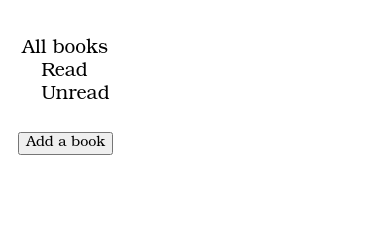
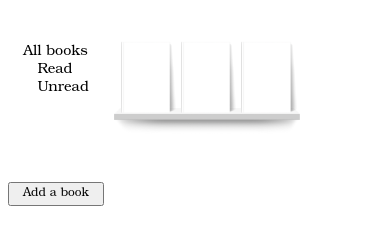
Before and after one commit to Vredina-Karedina/library, a plain HTML site: page index.html in a window 390 px wide. Shown: the part 59-304 px from the top of the page. Drawn offline with Linux system fonts and the light colour scheme.

Commit message:
Add images to the page and adjust elements' sizes
1. Add shelf and books images to books section
2. Adjust fonts' and elements' sizes for responsiveness

```diff
--- a/index.html
+++ b/index.html
@@ -27,7 +27,16 @@
                 <button class="add-book-button">Add a book</button>
             </div>
 
-            <div id="books-section"></div>
+            <div id="books-section">
+                <div class="bookshelf">
+                    <div class="books">
+                        <img src="images/book.png" alt="Book" class="book">
+                        <img src="images/book.png" alt="Book" class="book">
+                        <img src="images/book.png" alt="Book" class="book">
+                    </div>
+                    <img src="images/shelf.png" alt="Bookshelf" class="shelf">
+                </div>
+            </div>
 
             <aside></aside>
         </main>
--- a/style.css
+++ b/style.css
@@ -13,7 +13,7 @@ global styles
 body {
   font-family: Superclarendon, 'Bookman Old Style', 'URW Bookman', 'URW Bookman L', 'Georgia Pro', Georgia, serif;
   font-weight: normal;
-  font-size: 1.2rem;
+  font-size: clamp(0.9rem, 1.5vw, 1.3rem);
   height: 100vh;
   width: 100vw;
   overflow: hidden;
@@ -44,23 +44,37 @@ main {
 }
 
 .left-sidebar{
-  width: calc(6rem + 5vw);
+  width: calc(20rem + 5vw);
+  margin-top: 1.75vw;
   display: flex;
   flex-direction: column;
   align-items: center;
-}
-
-nav {
-  margin-bottom: 3vh;
+  line-height: calc(1.1em + 0.5vw);
 }
 
 .book-section {
   width: auto;
   display:flex;
+  flex-direction: column;
+}
+
+.bookshelf {
+  width: auto;
+  height: auto;
+  display: flex;
+  flex-direction: column;
+}
+
+.books {
+  display: flex;
+  justify-content: space-around;
+  margin-left: 7%;
+  margin-right: 5%;
+  transform: translateY(1.25vw);
 }
 
 aside {
-  width: calc(5rem + 20vw);
+  width: calc(60rem + 5vw);
   display: flex;
 }
 
@@ -81,12 +95,28 @@ ul {
 
 
 /* images */
+.shelf {
+  width: 90%;
+  height: auto;
+  object-fit: cover;
+  display: block;
+  margin-top: auto;
+  margin-left: auto;
+  margin-right: auto
+}
+
+.book {
+  height: 18vw;
+  width: auto;
+}
 
 
 /* buttons */
 .add-book-button {
+  margin-top: 10vh;
   font: inherit;
-  font-size: 0.9rem;
+  font-size: clamp(0.75rem, 1.2vw, 1.1rem);
+  min-width: 6rem;
 }
 
 
```
Also changed, not shown: images/Book.png (added), images/shelf.png (added).
